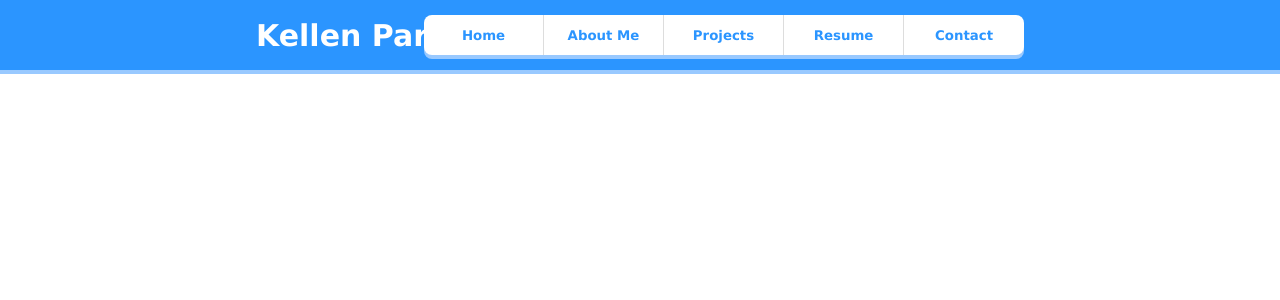
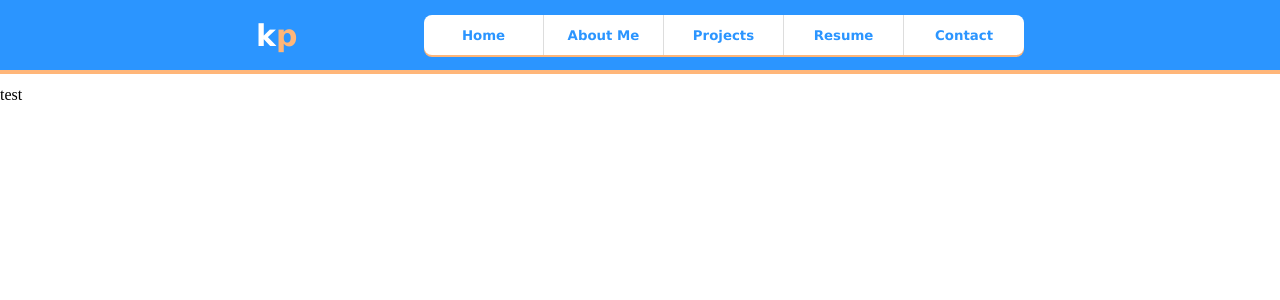
Before and after one commit to Kellenparker/portfolio, a React (Create React App) app: page / in a window 1280 px wide. Shown: the top 300 px of the page. Built offline with nearby package versions, Linux system fonts and the light colour scheme.

Commit message:
changes to header

```diff
--- a/src/components/Header.tsx
+++ b/src/components/Header.tsx
@@ -5,7 +5,7 @@ function Header() {
 
     return (
         <div className="header">
-            <p className="title">Kellen Parker</p>
+            <p className="title">kp</p>
             <div className="btn-group" role="group" aria-label="header buttons">
                 <button type="button" className="btn-head btn-left">Home</button>
                 <button type="button" className="btn-head btn-secondary">About Me</button>
--- a/src/components/styles/Header.css
+++ b/src/components/styles/Header.css
@@ -2,11 +2,11 @@
 .header {
     overflow: hidden;
     background-color: rgb(43, 149, 255);
-    position: fixed;
+    position: sticky;
     top: 0;
     width: 100%;
     height: 70px;
-    box-shadow: 0 4px 0 rgb(153, 201, 255);
+    box-shadow: 0 4px 0 rgb(255, 182, 121);
 }
 
 .title {
@@ -19,7 +19,14 @@
     font-size: 30px;
     font-family:Verdana, Geneva, Tahoma, sans-serif;
     font-weight: bold;
-    color: white;
+    background-color: #f3ec78;
+    background-image: linear-gradient(90deg, rgba(255,255,255,1) 49%, rgba(255,182,121,1) 50%);
+    background-size: 100%;
+    background-clip: text;
+    -webkit-background-clip: text;
+    -moz-background-clip: text;
+    -webkit-text-fill-color: transparent;
+    -moz-text-fill-color: transparent;
 }
 
 .btn-group {
@@ -39,7 +46,7 @@
     border: none;
     background-color: rgb(255, 255, 255);
     transition: transform 0.04s ease-out, box-shadow 0.04s ease-out;
-    box-shadow: 0 4px 0 rgb(153, 201, 255);
+    box-shadow: 0 2px 0 rgb(255, 182, 121);
 }
 
 .btn-head:not(:last-child) {
@@ -52,7 +59,7 @@
 
 .btn-head:active {
     box-shadow: 0 0 0 rgb(153, 201, 255);
-    transform: translateY(4px);
+    transform: translateY(2px);
 }
 
 .btn-left {
```
